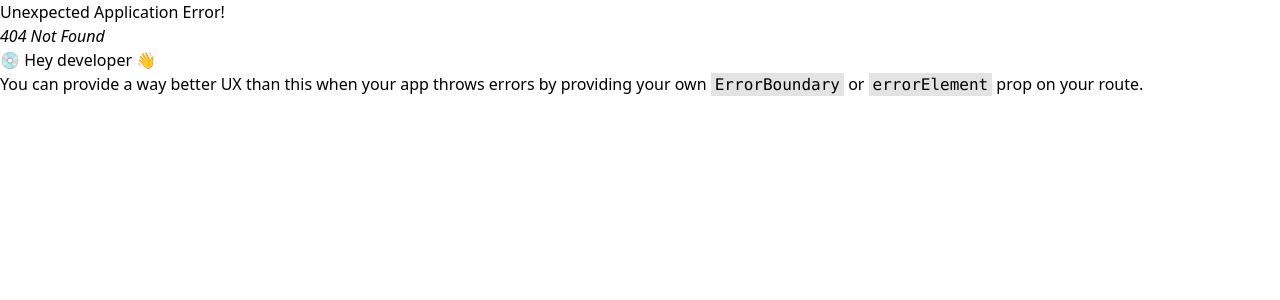
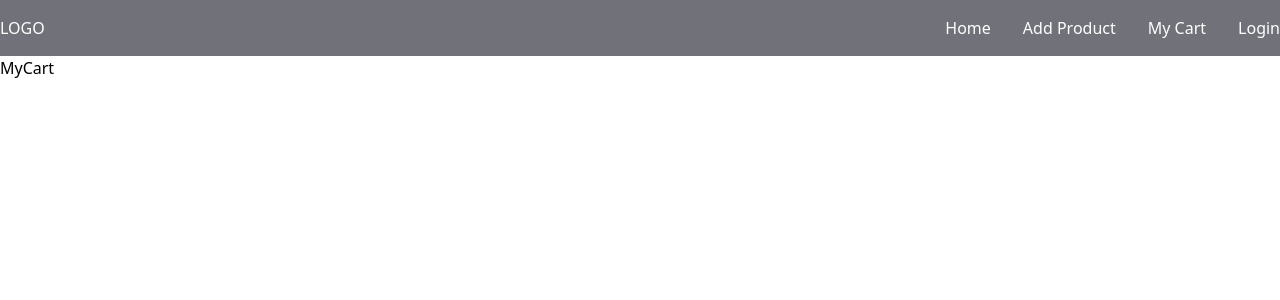
Before and after one commit to masud-rana44/gadget-hub-client, a React (Vite) app: page /cart in a window 1280 px wide. Before the commit this address had no page. Shown: the top 300 px of the page. Built offline with nearby package versions, Linux system fonts and the light colour scheme.

Commit message:
Build the navbar

```diff
--- a/src/components/AppLayout.jsx
+++ b/src/components/AppLayout.jsx
@@ -1,11 +1,13 @@
 import { Outlet } from "react-router-dom";
+import { Navbar } from "./Navbar";
 
-function AppLayout() {
+export function AppLayout() {
   return (
     <div>
-      <Outlet />
+      <Navbar />
+      <main>
+        <Outlet />
+      </main>
     </div>
   );
 }
-
-export default AppLayout;
--- /dev/null
+++ b/src/components/Navbar.jsx
@@ -0,0 +1,23 @@
+import { Link } from "react-router-dom";
+
+export const Navbar = () => {
+  return (
+    <nav className="container mx-auto flex items-center justify-between bg-zinc-500 text-white py-4 ">
+      <Link to="/">LOGO</Link>
+      <ul className="flex items-center justify-between space-x-8">
+        <li>
+          <Link to="/">Home</Link>
+        </li>
+        <li>
+          <Link to="/products/new">Add Product</Link>
+        </li>
+        <li>
+          <Link to="/cart">My Cart</Link>
+        </li>
+        <li>
+          <Link to="/login">Login</Link>
+        </li>
+      </ul>
+    </nav>
+  );
+};
--- a/src/main.jsx
+++ b/src/main.jsx
@@ -2,17 +2,39 @@ import React from "react";
 import ReactDOM from "react-dom/client";
 import "./index.css";
 import { createBrowserRouter, RouterProvider } from "react-router-dom";
-import AppLayout from "./components/AppLayout";
+import { AppLayout } from "./components/AppLayout";
 import Home from "./pages/Home";
+import AddProduct from "./pages/AddProduct";
+import MyCart from "./pages/MyCart";
+import Login from "./pages/Login";
+import Register from "./pages/Register";
+import ErrorPage from "./pages/ErrorPage";
 
 const router = createBrowserRouter([
   {
     path: "/",
     element: <AppLayout />,
+    errorElement: <ErrorPage />,
     children: [
       {
         path: "/",
         element: <Home />,
+      },
+      {
+        path: "/products/new",
+        element: <AddProduct />,
+      },
+      {
+        path: "/cart",
+        element: <MyCart />,
+      },
+      {
+        path: "/login",
+        element: <Login />,
+      },
+      {
+        path: "/register",
+        element: <Register />,
       },
     ],
   },
--- /dev/null
+++ b/src/pages/AddProduct.jsx
@@ -0,0 +1,5 @@
+const AddProduct = () => {
+  return <div>AddProduct</div>;
+};
+
+export default AddProduct;
--- /dev/null
+++ b/src/pages/ErrorPage.jsx
@@ -0,0 +1,10 @@
+const ErrorPage = () => {
+  return (
+    <div>
+      OPPS!
+      <p>Page not found</p>
+    </div>
+  );
+};
+
+export default ErrorPage;
--- a/src/pages/Home.jsx
+++ b/src/pages/Home.jsx
@@ -1,3 +1,8 @@
+// import PropTypes from 'prop-types';
+// MyComponent.propTypes = {
+//   myProp: PropTypes.bool
+// };
+
 const Home = () => {
   return <div className=" font-bold text-indigo-950 text-4xl">Home</div>;
 };
--- /dev/null
+++ b/src/pages/Login.jsx
@@ -0,0 +1,5 @@
+const Login = () => {
+  return <div>Login</div>;
+};
+
+export default Login;
--- /dev/null
+++ b/src/pages/MyCart.jsx
@@ -0,0 +1,5 @@
+const MyCart = () => {
+  return <div>MyCart</div>;
+};
+
+export default MyCart;
--- /dev/null
+++ b/src/pages/Register.jsx
@@ -0,0 +1,5 @@
+const Register = () => {
+  return <div>Register</div>;
+};
+
+export default Register;
```
